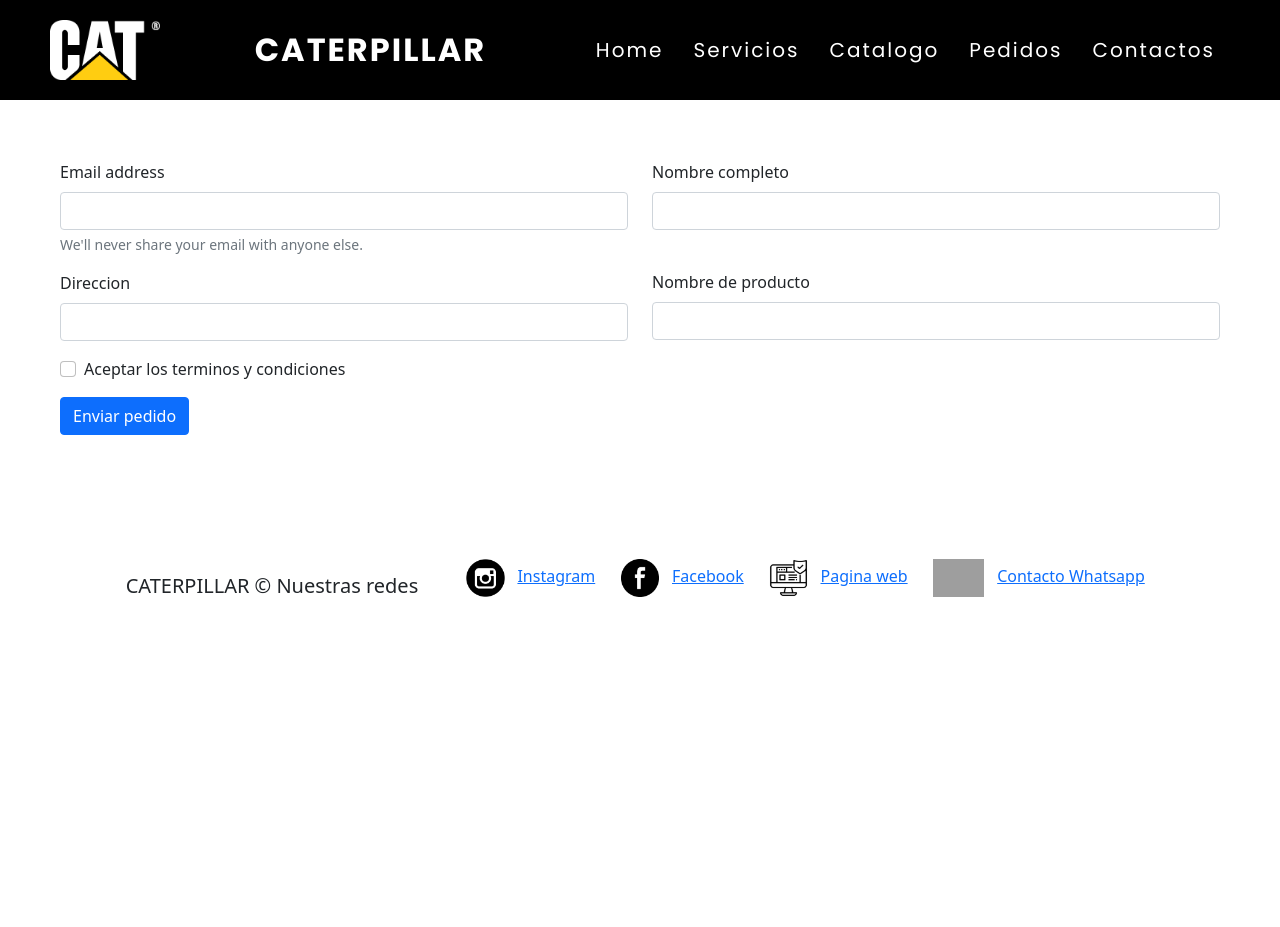
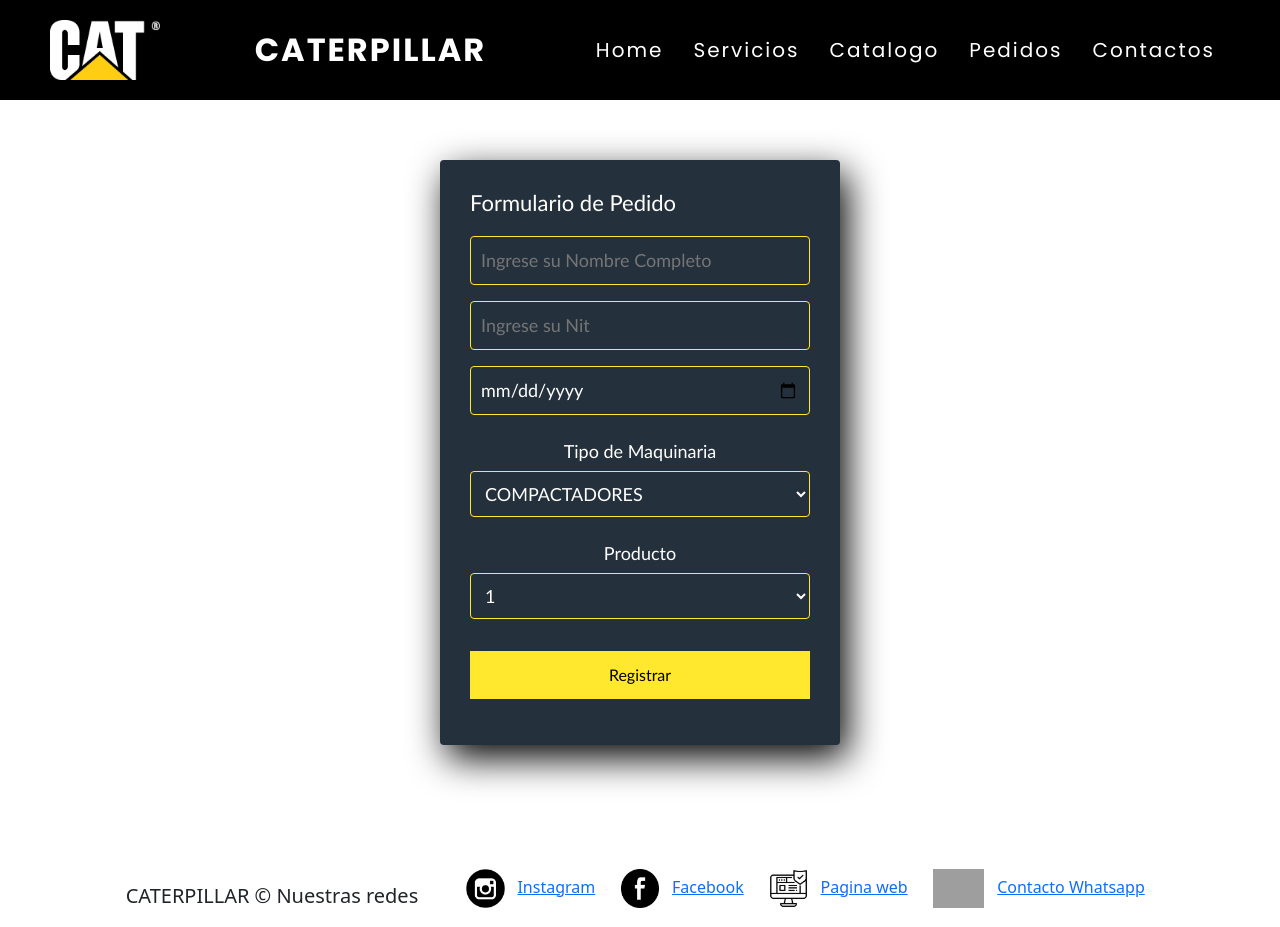
Before and after one commit to alberto840/ExamenTecnoWeb, an Angular app: page /pedidos in a window 1280 px wide. Before the commit the page ends 800 px from the top, so only its background shows below. Built offline with nearby package versions, Linux system fonts and the light colour scheme; grey boxes are pictures that could not be loaded.

Commit message:
Pedidos Completo
Cambios-pedidos.html

```diff
--- a/src/app/pedidos/pedidos.component.html
+++ b/src/app/pedidos/pedidos.component.html
@@ -1,29 +1,25 @@
+<meta http-equiv="X-UA-Compatible" content="ie=edge">
+  <link rel="stylesheet" href="pedidos.component.css">
 <div class="m-5 row">
-<form class="col-md-6">
-  <div class="mb-3">
-    <label for="exampleInputEmail1" class="form-label">Email address</label>
-    <input type="email" class="form-control" id="exampleInputEmail1" aria-describedby="emailHelp">
-    <div id="emailHelp" class="form-text">We'll never share your email with anyone else.</div>
-  </div>
-  <div class="mb-3">
-    <label for="exampleInputEmail1" class="form-label">Direccion</label>
-    <input type="email" class="form-control" id="exampleInputEmail1" aria-describedby="emailHelp">
-  </div>
-  <div class="mb-3 form-check">
-    <input type="checkbox" class="form-check-input" id="exampleCheck1">
-    <label class="form-check-label" for="exampleCheck1">Aceptar los terminos y condiciones</label>
-  </div>
-  <button type="submit" class="btn btn-primary">Enviar pedido</button>
-</form>
+  <section class="form-register">
+    <h4>Formulario de Pedido</h4>
+    <input class="controls" type="text" name="nombres" id="nombres" placeholder="Ingrese su Nombre Completo">
+    <input class="controls" type="text" name="nit" id="nit" placeholder="Ingrese su Nit">
+    <input class="controls" type="date" name="correo" id="correo" placeholder="Fecha">
+    <p>Tipo de Maquinaria</p>
+    <select class="controls" name="menu">
+      <option value="1" selected>COMPACTADORES</option>
+      <option value="2">EXCAVADORAS</option>
+      <option value="3">HOJAS DE EMPUJE</option>
+    </select>
+    <p>Producto</p>
+    <select class="controls" name="menu2">
+      <option value="1" selected>1</option>
+      <option value="2">2</option>
+      <option value="3">3</option>
+    </select>
 
-<form class="col-md-6">
-  <div class="mb-3">
-    <label for="exampleInputEmail1" class="form-label">Nombre completo</label>
-    <input type="email" class="form-control" id="exampleInputEmail1" aria-describedby="emailHelp">
-  </div>
-  <div class="mb-3 pt-4">
-    <label for="exampleInputEmail1" class="form-label">Nombre de producto</label>
-    <input type="email" class="form-control" id="exampleInputEmail1" aria-describedby="emailHelp">
-  </div>
-</form>
+    <input class="botons" type="submit" value="Registrar">
+
+  </section>
 </div>
```
